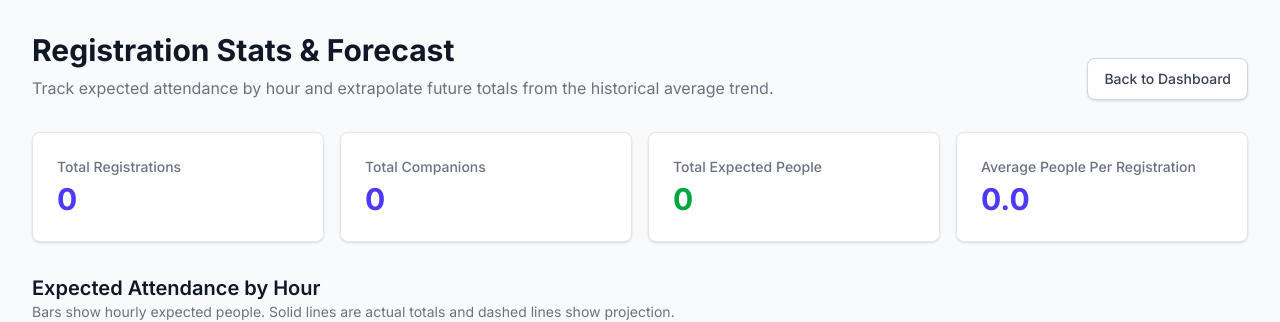
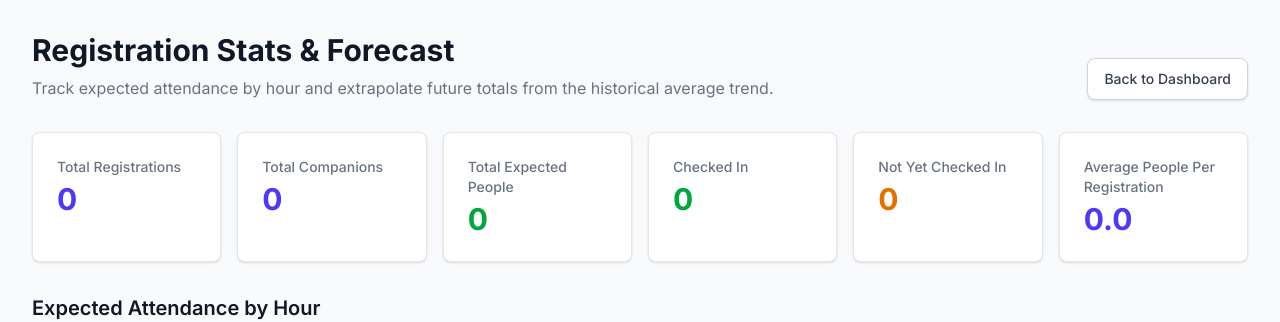
Before and after one commit to teeramail/samuiassowebformAdmin, a Next.js app: page /stats in a window 1280 px wide. Shown: the top 322 px of the page. Built offline with nearby package versions, Linux system fonts and the light colour scheme; no server answers; the database is empty.

Commit message:
Fix attended count to include companions in both dashboard and stats

```diff
--- a/src/app/page.tsx
+++ b/src/app/page.tsx
@@ -13,7 +13,9 @@ export default async function AdminDashboard() {
   const totalCompanions = allData.reduce((acc, curr) => acc + (curr.companions ?? 0), 0);
   const totalPeople = totalBookings + totalCompanions;
 
-  const attendedCount = allData.filter(r => r.attended).length;
+  const attendedCount = allData
+    .filter((row) => row.attended)
+    .reduce((acc, row) => acc + 1 + (row.companions ?? 0), 0);
   const walkInCount = allData.filter(r => r.isWalkIn).length;
 
   return (
--- a/src/app/stats/page.tsx
+++ b/src/app/stats/page.tsx
@@ -16,6 +16,10 @@ export default async function StatsPage() {
   const totalRegistrations = allData.length;
   const totalCompanions = allData.reduce((acc, row) => acc + (row.companions ?? 0), 0);
   const totalPeople = totalRegistrations + totalCompanions;
+  const checkedInPeople = allData
+    .filter((row) => row.attended)
+    .reduce((acc, row) => acc + 1 + (row.companions ?? 0), 0);
+  const notYetCheckedInPeople = Math.max(totalPeople - checkedInPeople, 0);
   const chartSource: StatsRegistrationRecord[] = allData.map((row) => ({
     id: row.id,
     companions: row.companions ?? 0,
@@ -40,7 +44,7 @@ export default async function StatsPage() {
           </Link>
         </header>
 
-        <div className="mb-8 grid grid-cols-1 gap-4 md:grid-cols-4">
+        <div className="mb-8 grid grid-cols-1 gap-4 md:grid-cols-6">
           <div className="rounded-lg border border-gray-200 bg-white p-6 shadow-sm">
             <div className="mb-1 text-sm font-medium text-gray-500">Total Registrations</div>
             <div className="text-3xl font-bold text-indigo-600">{totalRegistrations}</div>
@@ -52,6 +56,14 @@ export default async function StatsPage() {
           <div className="rounded-lg border border-gray-200 bg-white p-6 shadow-sm">
             <div className="mb-1 text-sm font-medium text-gray-500">Total Expected People</div>
             <div className="text-3xl font-bold text-green-600">{totalPeople}</div>
+          </div>
+          <div className="rounded-lg border border-gray-200 bg-white p-6 shadow-sm">
+            <div className="mb-1 text-sm font-medium text-gray-500">Checked In</div>
+            <div className="text-3xl font-bold text-green-600">{checkedInPeople}</div>
+          </div>
+          <div className="rounded-lg border border-gray-200 bg-white p-6 shadow-sm">
+            <div className="mb-1 text-sm font-medium text-gray-500">Not Yet Checked In</div>
+            <div className="text-3xl font-bold text-amber-600">{notYetCheckedInPeople}</div>
           </div>
           <div className="rounded-lg border border-gray-200 bg-white p-6 shadow-sm">
             <div className="mb-1 text-sm font-medium text-gray-500">Average People Per Registration</div>
```
